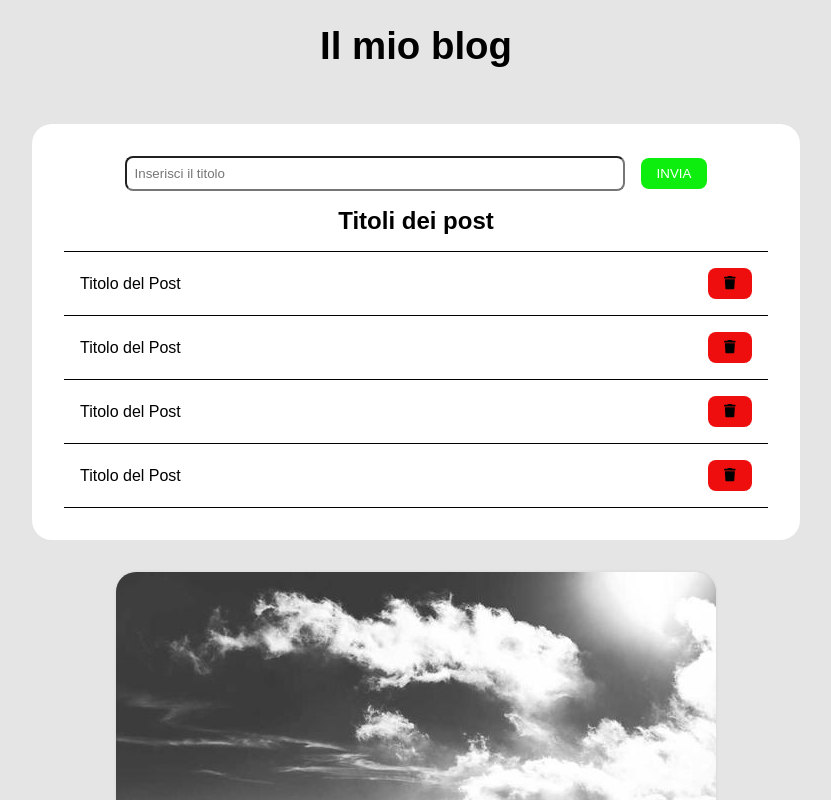
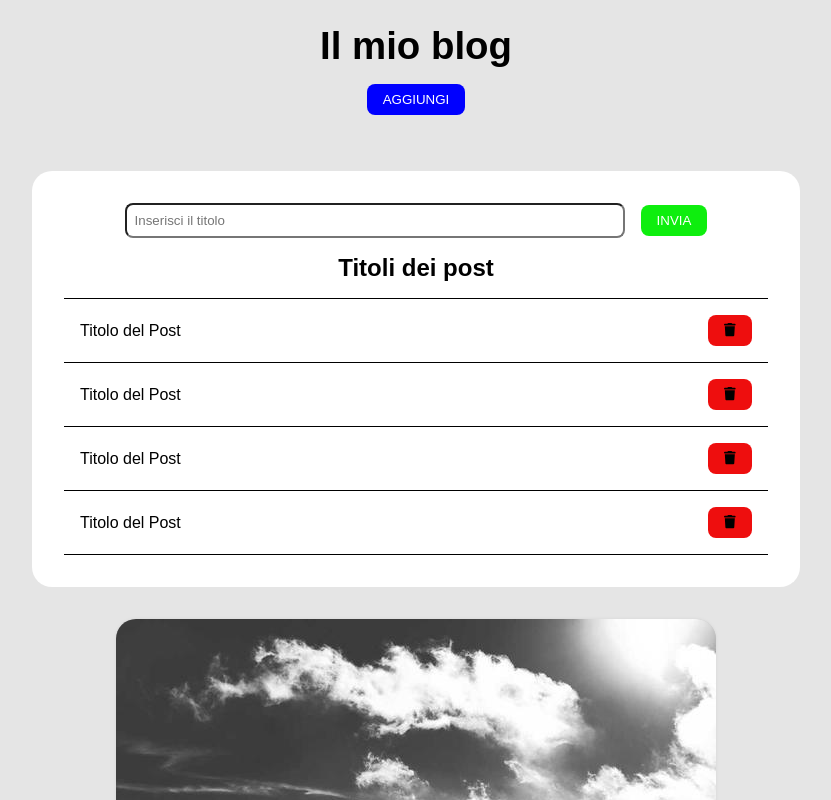
Before and after one commit to JacopoTrincanato/react-form-multifield, a React (Vite) app: page / in a window 1280 px wide. Shown: the top 800 px of the page, without its empty margins (224-1055 px from the left). Built offline with nearby package versions, Linux system fonts and the light colour scheme.

Commit message:
import AddButton in AppHeader.jsx

```diff
--- a/src/components/AppHeader.jsx
+++ b/src/components/AppHeader.jsx
@@ -1,3 +1,6 @@
+//importo AddButton
+import AddButton from "./buttons/AddButton";
+
 //creo il componente header
 export default function AppHeader() {
     //creo una variabile dove inserire il titolo
@@ -7,6 +10,7 @@ export default function AppHeader() {
     return (
         <header>
             <h1>{title}</h1>
+            <AddButton />
         </header>
 
     )
--- a/src/components/buttons/AddButton.module.css
+++ b/src/components/buttons/AddButton.module.css
@@ -3,4 +3,6 @@
     color: white;
     padding: 0.5rem 1rem;
     border: none;
+    border-radius: 0.5rem;
+    margin-top: 1rem;
 }
```
